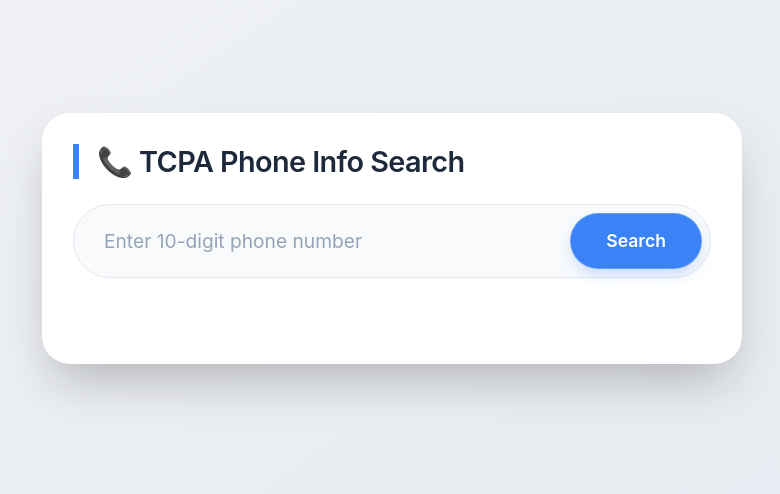
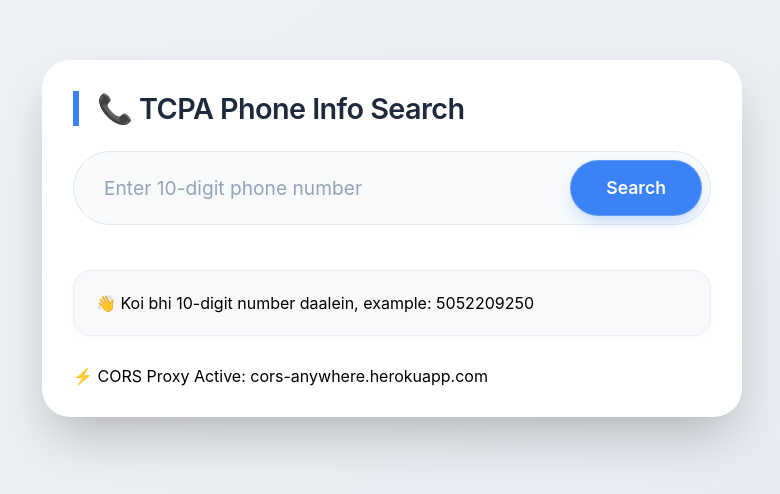
Before and after one commit to create404create/realtcpa, a plain HTML site: page index.html in a window 1280 px wide. Shown: the part 162-656 px from the top of the page, without its empty margins (248-1028 px from the left). Drawn offline with Linux system fonts and the light colour scheme.

Commit message:
Update index.html

```diff
--- a/index.html
+++ b/index.html
@@ -3,7 +3,7 @@
 <head>
     <meta charset="UTF-8">
     <meta name="viewport" content="width=device-width, initial-scale=1.0">
-    <title>TCPA Phone Lookup</title>
+    <title>TCPA Phone Lookup - CORS Fixed</title>
     <link rel="stylesheet" href="style.css">
 </head>
 <body>
@@ -15,6 +15,12 @@
         </div>
         <div id="resultArea" class="result-area">
             <!-- Results will be displayed here -->
+            <div class="info-card welcome-message">
+                👋 Koi bhi 10-digit number daalein, example: 5052209250
+            </div>
+        </div>
+        <div class="cors-note">
+            ⚡ CORS Proxy Active: cors-anywhere.herokuapp.com
         </div>
     </div>
     <script src="script.js"></script>
```
